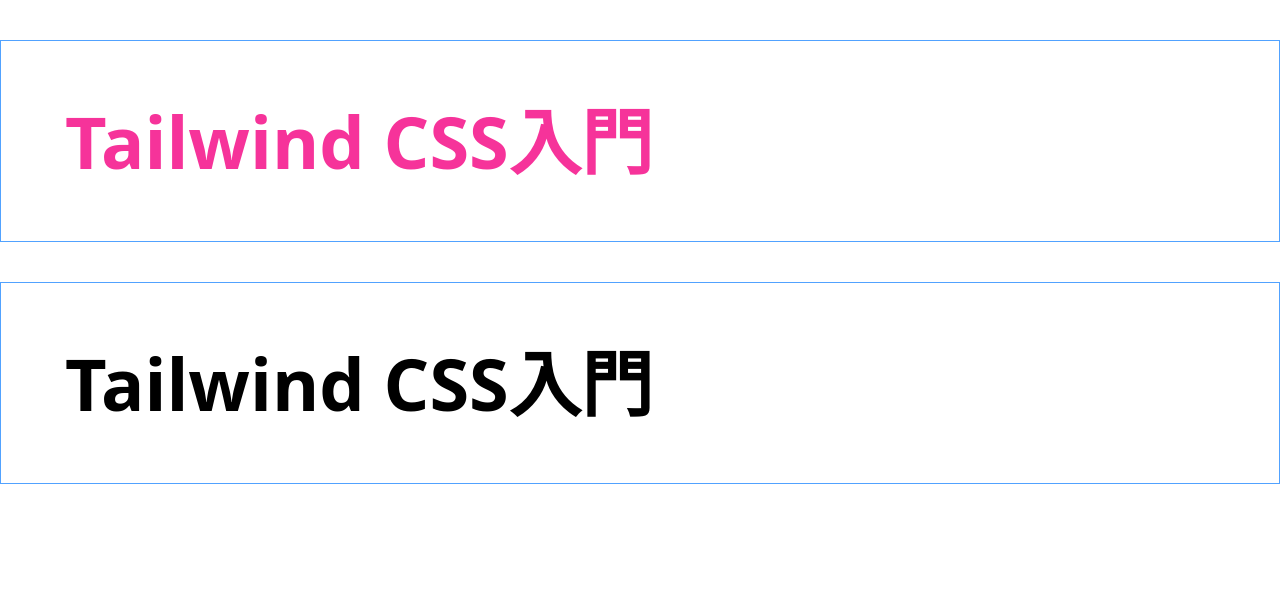
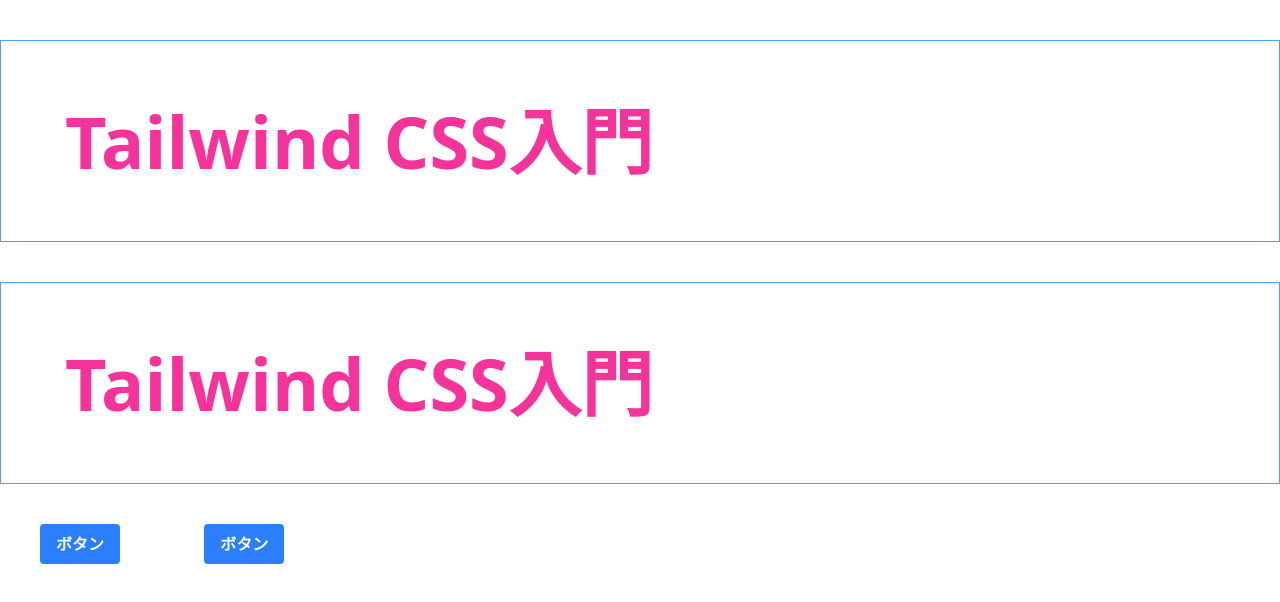
Before and after one commit to Taishi1020/tailwind, a website: page index.html in a window 1280 px wide. Drawn offline with Linux system fonts and the light colour scheme.

Commit message:
tailwindwの共通・使い回しのやり方

```diff
--- a/index.html
+++ b/index.html
@@ -13,9 +13,11 @@
         </h1>
     </div>
     <div class="border border-blue-400 p-16 my-10">
-        <h1 class="text-7xl font-bold">
+        <h1 class="lg:text-7xl font-bold text-3xl sm:text-red-400 md:text-blue-400 lg:text-pink-500">
             Tailwind CSS入門
         </h1>
     </div>
+    <button class="btn">ボタン</button>
+    <button class="bg-blue-500 hover:bg-blue-700 text-white font-bold py-2 px-4 rounded mx-10">ボタン</button>
 </body>
 </html>
--- a/input.css
+++ b/input.css
@@ -1 +1,6 @@
 @import "tailwindcss";
+
+
+.btn {
+    @apply bg-blue-500 hover:bg-blue-700 text-white font-bold py-2 px-4 rounded mx-10;
+}
```
Also changed, not shown: output.css.
